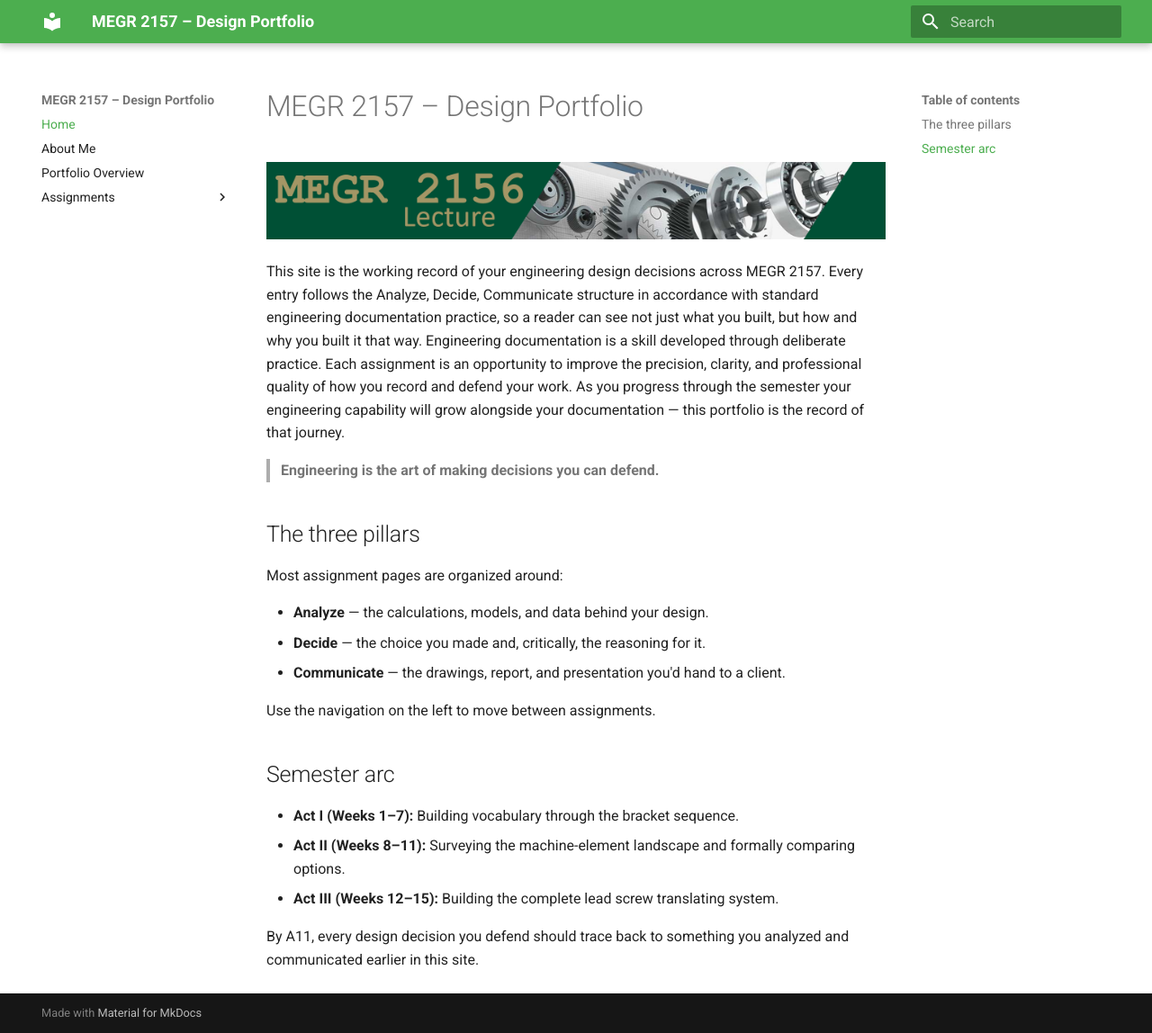
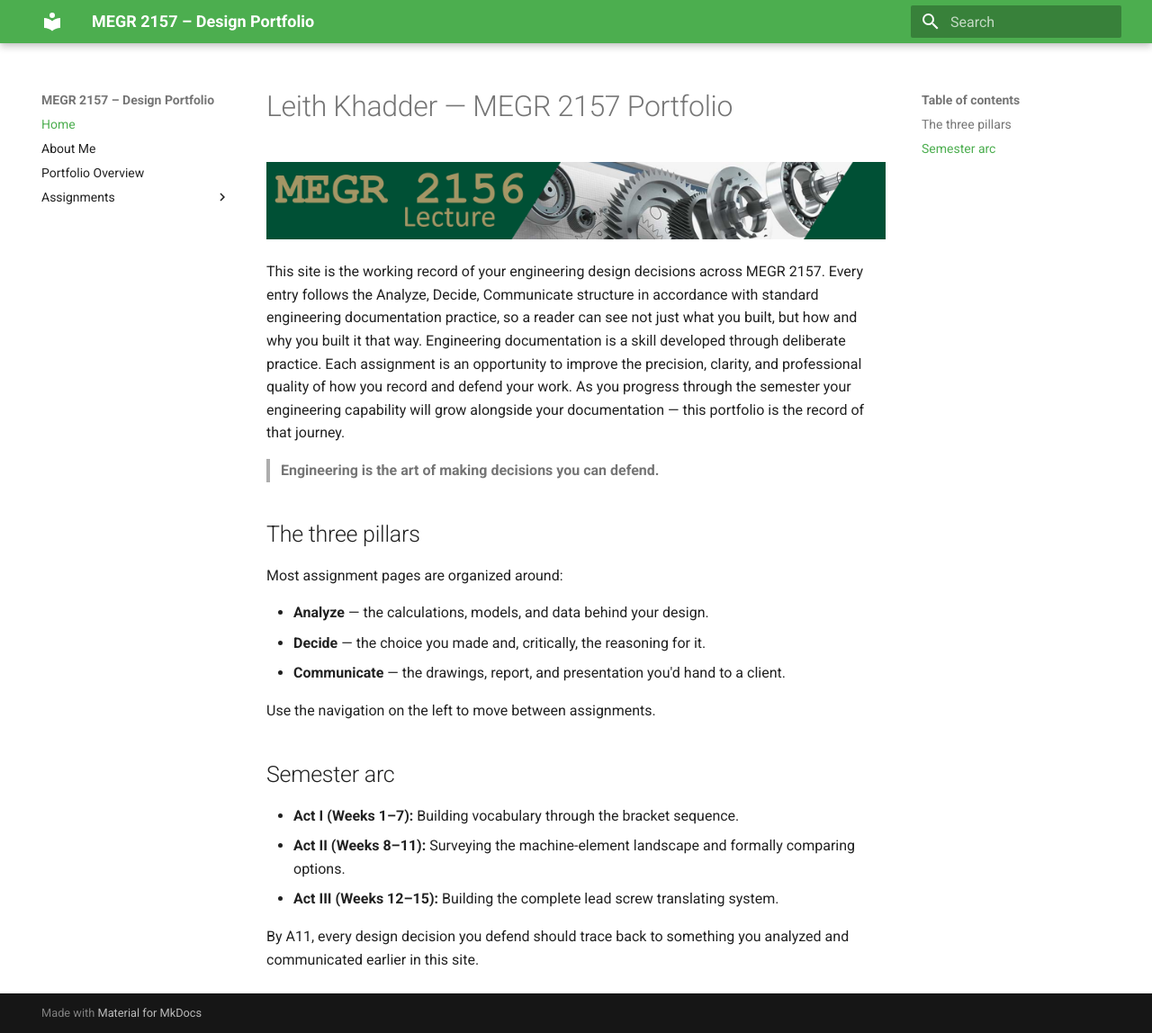
Before and after one commit to lkhadde3-cmd/megr2157-portfolio, an MkDocs documentation site: the page built from docs/index.md, in a window 1280 px wide and 1148 px high. Shown: the whole window at 90% size. Built offline with MkDocs 1.6.1 and Material for MkDocs 9.7.7, drawn with Linux system fonts in a browser that asks for light colours.

Commit message:
Change portfolio title to Leith Khadder
Updated the title of the portfolio to reflect the author's name.

```diff
--- a/docs/index.md
+++ b/docs/index.md
@@ -1,4 +1,4 @@
-# MEGR 2157 – Design Portfolio
+# Leith Khadder — MEGR 2157 Portfolio
 
 ![MEGR 2156-7 Title](MEGR2156title.png)
 
```
